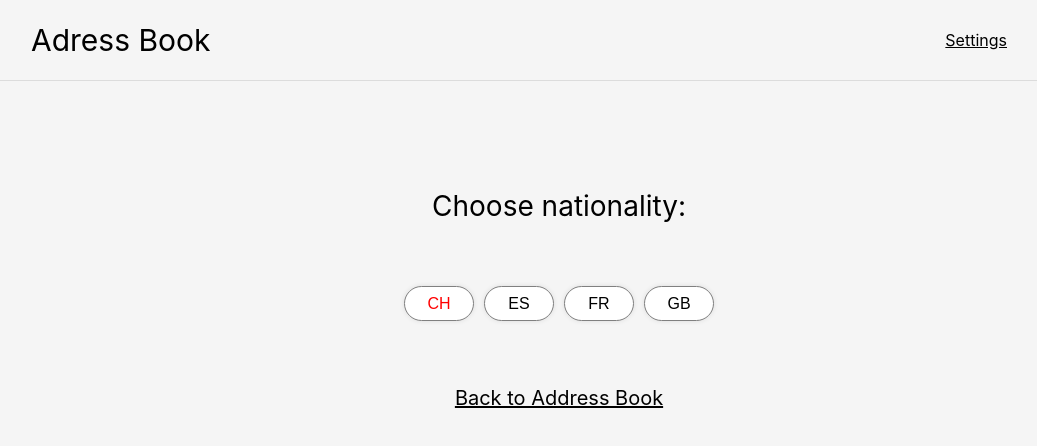
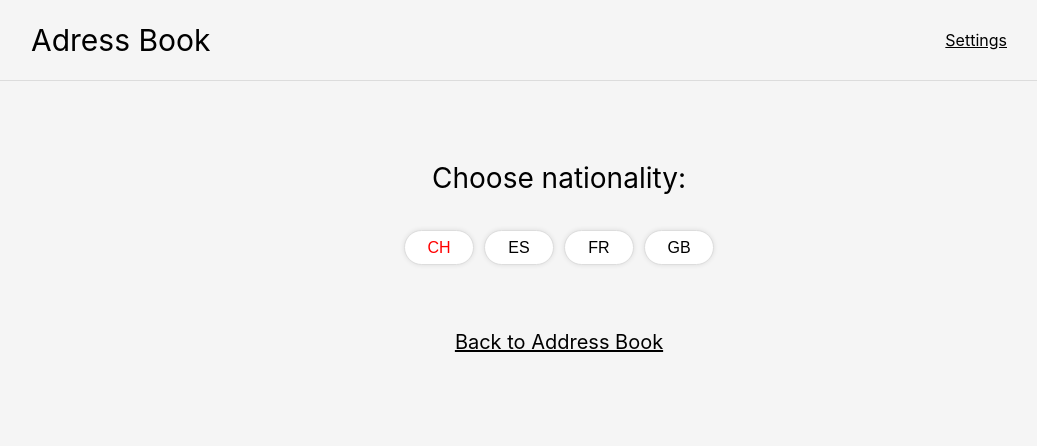
Before and after one commit to Ayenne/AddressBook, a React (Create React App) app: page /settings in a window 1280 px wide. Shown: the top 446 px of the page, without its empty margins (81-1118 px from the left). Built offline with nearby package versions, Linux system fonts and the light colour scheme.

Commit message:
Use mixins and variables to clean up styling.

```diff
--- a/src/App.scss
+++ b/src/App.scss
@@ -1,3 +1,7 @@
+@import './styles/globalStyle';
+@import './styles/reset';
+
 body {
-    background-color: #f5f5f5;
+    background-color: $background-color;
+    font-family: $font-stack;
 }
--- a/src/components/Navigation/style.scss
+++ b/src/components/Navigation/style.scss
@@ -1,19 +1,21 @@
+@import '../../styles/globalStyle';
+
 .navigation-bar {
     display: flex;
     align-items: center;
     justify-content: space-between;
     height: 80px;
     padding: 0px 112px;
-    border-bottom: 1px  rgba(0,0,0,0.1) solid;
+    border-bottom: 1px rgba(0,0,0,0.1) solid;
 
     .link-address {
         font-size: 30px;
         font-weight: normal;
         text-decoration: none;
-        color: black;
+        color: $text-color;
     }
 
     .link-settings {
-        color: black;
+        color: $text-color;
     }
 }
--- a/src/components/Search/style.scss
+++ b/src/components/Search/style.scss
@@ -1,10 +1,12 @@
+@import '../../styles/globalStyle';
+
 .search-bar{
+    @include box-shadow;
+
     display: flex;
     height: 60px;
     background-color: white;
     padding: 0px 112px;
-    box-shadow: 0px 0px 5px 0px rgba(0,0,0,0.1);
-    border-bottom: 1px solid #ddd;
     position: sticky;
     top: 0;
 }
--- a/src/components/Settings/style.scss
+++ b/src/components/Settings/style.scss
@@ -1,3 +1,5 @@
+@import '../../styles/globalStyle';
+
 .settings {
     display: flex;
     flex-direction: column;
@@ -12,12 +14,11 @@
         padding: 30px;
 
         button {
+            @include box-shadow;
             width: 70px;
             height: 35px;
             margin: 5px;
-            border: solid 1px gray;
             border-radius: 1000px;
-            box-shadow: 0px 0px 5px 0px rgba(0,0,0,0.1);
             background-color: white;
             font-size: 16px;
             outline: none;
@@ -30,7 +31,7 @@
     }
 
     .back {
-        color: black;
+        color: $text-color;
         padding: 30px;
         font-size: 20px;
     }
--- a/src/components/UserCard/style.scss
+++ b/src/components/UserCard/style.scss
@@ -1,12 +1,15 @@
+@import '../../styles/globalStyle';
+
+$img-size: 80px;
+
 .user-card-details {
+    @include box-shadow;
     display: flex;
     align-items: center;
     width: 300px;
     margin: 10px;
     padding: 15px;
     overflow: hidden;
-    box-shadow: 0px 0px 5px 0px rgba(0,0,0,0.1);
-    border: 1px solid #ddd;
     border-radius: 5px;
     color: #484848;
     background: white;
@@ -16,8 +19,8 @@
     }
 
     img {
-        width: 80px;
-        height: 80px;
+        width: $img-size;
+        height: $img-size;
         margin: 10px;
         border-radius: 40px;
     }
@@ -25,7 +28,6 @@
 
 .details {
     h2, p {
-        margin:0;
         padding: 5px;
         font-weight: normal;
     }
@@ -44,8 +46,8 @@
     padding: 10px;
 
     img {
-        width: 150px;
-        height: 150px;
+        width: $img-size + 70px;
+        height: $img-size + 70px;
         padding: 20px;
     }
 }
--- a/src/components/UserPage/style.scss
+++ b/src/components/UserPage/style.scss
@@ -1,3 +1,5 @@
+@import '../../styles/globalStyle';
+
 .loader-wrapper {
     display: flex;
     align-items: center;
@@ -28,7 +30,7 @@
     padding: 20px 112px 0px;
 
     .nat-text {
-        color: black;
+        color: $text-color;
     }
 }
 
--- a/src/index.js
+++ b/src/index.js
@@ -2,7 +2,6 @@ import React from 'react';
 import ReactDOM from 'react-dom';
 import {store} from './store';
 import {Provider} from 'react-redux';
-import './index.scss';
 import App from './App';
 import * as serviceWorker from './serviceWorker';
 
--- a/src/index.scss
+++ /dev/null
@@ -1,13 +0,0 @@
-body {
-  margin: 0;
-  font-family: -apple-system, BlinkMacSystemFont, 'Segoe UI', 'Roboto', 'Oxygen',
-    'Ubuntu', 'Cantarell', 'Fira Sans', 'Droid Sans', 'Helvetica Neue',
-    sans-serif;
-  -webkit-font-smoothing: antialiased;
-  -moz-osx-font-smoothing: grayscale;
-}
-
-code {
-  font-family: source-code-pro, Menlo, Monaco, Consolas, 'Courier New',
-    monospace;
-}
--- /dev/null
+++ b/src/styles/_globalStyle.scss
@@ -0,0 +1,11 @@
+$font-stack: -apple-system, BlinkMacSystemFont, 'Segoe UI', 'Roboto', 'Oxygen',
+    'Ubuntu', 'Cantarell', 'Fira Sans', 'Droid Sans', 'Helvetica Neue',
+    sans-serif;
+
+$background-color: #f5f5f5;
+$text-color: black;
+
+@mixin box-shadow {
+    box-shadow: 0px 0px 5px 0px rgba(0,0,0,0.1);
+    border: 1px solid #ddd;
+}
--- /dev/null
+++ b/src/styles/_reset.scss
@@ -0,0 +1,7 @@
+html,
+body,
+h2,
+p {
+    margin:  0;
+    padding: 0;
+}
```
